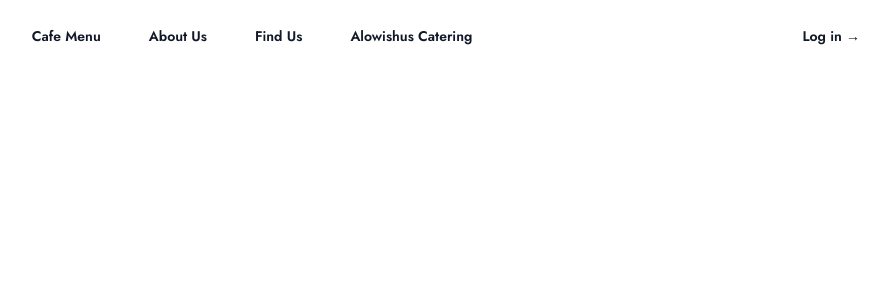
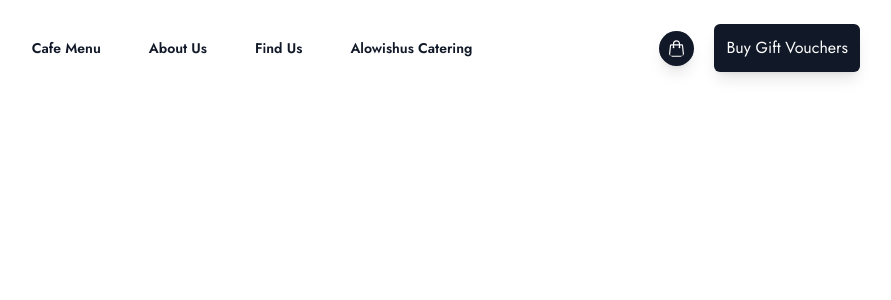
Before and after one commit to shahriar2880/coffee-shop, a Next.js app: page / in a window 1280 px wide. Shown: the top 300 px of the page, without its empty margins (388-1279 px from the left). Built offline with nearby package versions, Linux system fonts and the light colour scheme.

Commit message:
add button on navbar

```diff
--- a/app/components/Header.jsx
+++ b/app/components/Header.jsx
@@ -3,6 +3,7 @@
 import { useState } from 'react'
 import Image from "next/image"
 import {
+  Button,
   Dialog,
   DialogPanel,
   Disclosure,
@@ -19,6 +20,7 @@ import {
   ChartPieIcon,
   CursorArrowRaysIcon,
   FingerPrintIcon,
+  ShoppingBagIcon,
   SquaresPlusIcon,
   XMarkIcon,
 } from '@heroicons/react/24/outline'
@@ -82,10 +84,14 @@ const Header = () => {
             Alowishus Catering
           </a>
         </PopoverGroup>
-        <div className="hidden lg:flex lg:flex-1 lg:justify-end">
-          <a href="#" className="text-sm/6 font-semibold text-gray-900">
-            Log in <span aria-hidden="true">&rarr;</span>
+        <div className="hidden lg:flex lg:flex-1 lg:justify-end items-center gap-5">
+          <a href="#" className="text-sm font-semibold text-gray-900 leading-6">
+            <ShoppingBagIcon
+              width={35}
+              className='hover:cursor-pointer bg-gray-900 text-white p-2 rounded-full shadow-lg'
+            />
           </a>
+          <Button className="bg-gray-900 text-white p-3 rounded-md shadow-lg hover:scale-105 transition-all">{""} Buy Gift Vouchers</Button>
         </div>
       </nav>
       <Dialog open={mobileMenuOpen} onClose={setMobileMenuOpen} className="lg:hidden">
```
